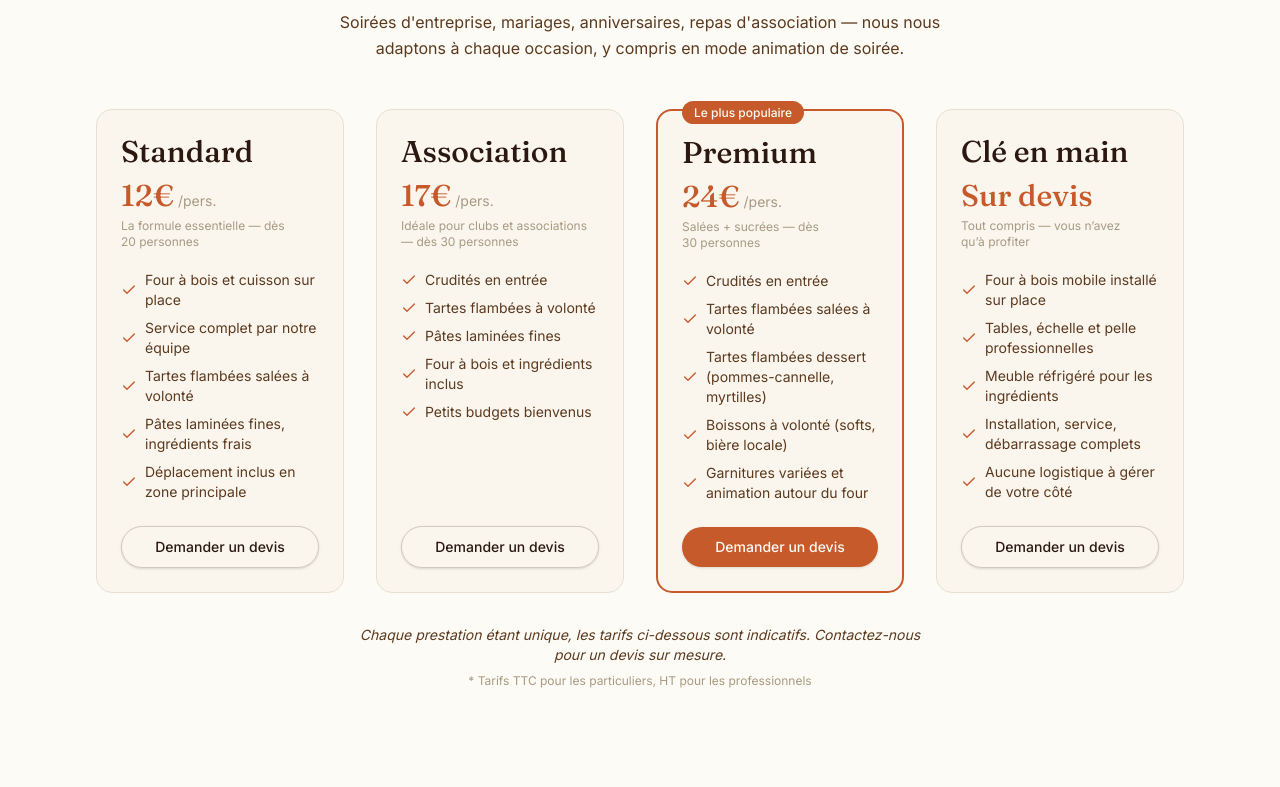
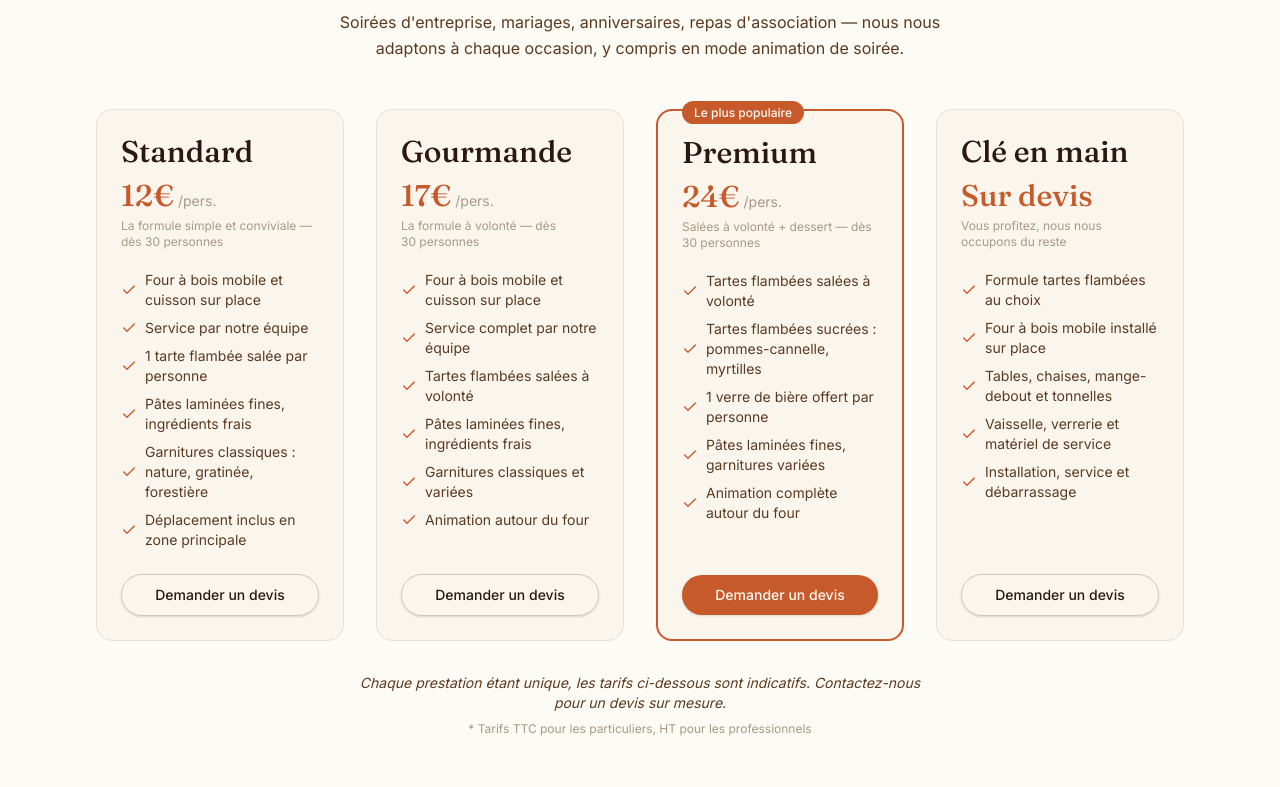
Before and after one commit to Sebluimeme/tarte-flambee-ruggieri, a Next.js app: page / in a window 1280 px wide. Shown: the part 1453-2240 px from the top of the page. Built offline with nearby package versions, Linux system fonts and the light colour scheme.

Commit message:
formules: propagation sur tout le site — Association→Gourmande, 35→30 personnes, features mises à jour

```diff
--- a/app/tarte-flambee-anniversaire/page.tsx
+++ b/app/tarte-flambee-anniversaire/page.tsx
@@ -7,7 +7,7 @@ import Galerie from '@/components/sections/Galerie'
 export const metadata: Metadata = {
   title: 'Tarte flambée à domicile pour votre anniversaire · Poivre & Salé',
   description:
-    "Tarte flambée au four à bois pour votre anniversaire en Alsace. Marc se déplace chez vous ou dans votre salle. Dès 12€/pers, min. 35 convives. Devis gratuit sous 24h.",
+    "Tarte flambée au four à bois pour votre anniversaire en Alsace. Marc se déplace chez vous ou dans votre salle. Dès 12€/pers, dès 30 convives. Devis gratuit sous 24h.",
   alternates: { canonical: '/tarte-flambee-anniversaire' },
 }
 
@@ -44,7 +44,7 @@ const FAQ = [
   },
   {
     q: "Quelle formule choisir pour un anniversaire de 25 personnes ?",
-    a: "La formule Standard (12€/pers, min. 35) est parfaite. Pour les grands groupes, la formule Association (17€/pers) avec crudités en entrée et tartes à volonté est idéale.",
+    a: "La formule Standard (12€/pers, dès 30 personnes) est parfaite pour les petits groupes. Pour les groupes plus grands, la formule Gourmande (17€/pers) avec tartes à volonté est idéale.",
   },
   {
     q: "Peut-on commander une tarte flambée sucrée pour le dessert ?",
@@ -150,11 +150,11 @@ export default function AnniversairePage() {
                 <span className="font-display text-4xl font-medium text-copper-400">12€</span>
                 <span className="font-sans text-sm text-cream-100/50">/pers.</span>
               </div>
-              <p className="font-sans text-sm text-cream-100/50 mb-5">35 personnes minimum</p>
+              <p className="font-sans text-sm text-cream-100/50 mb-5">dès 30 personnes</p>
               <ul className="space-y-2.5">
                 {[
-                  'Une tarte flambée par personne',
-                  'Recettes traditionnelles alsaciennes',
+                  '1 tarte flambée salée par personne',
+                  'Garnitures classiques : nature, gratinée, forestière',
                   'Four à bois et ingrédients inclus',
                   'Déplacement inclus en zone principale',
                 ].map((f) => (
@@ -169,18 +169,18 @@ export default function AnniversairePage() {
               <div className="inline-block px-3 py-0.5 rounded-full bg-cream-50/20 font-sans text-xs text-cream-50 mb-3">
                 Le plus choisi
               </div>
-              <h3 className="font-display text-2xl text-cream-50 mb-2">Association</h3>
+              <h3 className="font-display text-2xl text-cream-50 mb-2">Gourmande</h3>
               <div className="flex items-baseline gap-1 mb-1">
                 <span className="font-display text-4xl font-medium text-cream-50">17€</span>
                 <span className="font-sans text-sm text-cream-50/70">/pers.</span>
               </div>
-              <p className="font-sans text-sm text-cream-50/70 mb-5">35 personnes minimum</p>
+              <p className="font-sans text-sm text-cream-50/70 mb-5">dès 30 personnes</p>
               <ul className="space-y-2.5">
                 {[
-                  'Crudités en entrée',
-                  'Tartes flambées à volonté',
-                  'Pâtes laminées fines',
+                  'Tartes flambées salées à volonté',
+                  'Pâtes laminées fines, garnitures variées',
                   'Four à bois et ingrédients inclus',
+                  'Animation autour du four',
                 ].map((f) => (
                   <li key={f} className="flex items-start gap-2 font-sans text-sm text-cream-50/90">
                     <Check size={15} className="text-cream-50 mt-0.5 shrink-0" strokeWidth={1.75} />
--- a/app/tarte-flambee-association/page.tsx
+++ b/app/tarte-flambee-association/page.tsx
@@ -7,7 +7,7 @@ import Galerie from '@/components/sections/Galerie'
 export const metadata: Metadata = {
   title: "Tarte flambée pour votre repas d'association ou club · Poivre & Salé",
   description:
-    "Tarte flambée au four à bois pour votre repas d'association, club sportif ou amical en Alsace. Formule Association dès 17€/pers, min. 35. Devis gratuit sous 24h.",
+    "Tarte flambée au four à bois pour votre repas d'association ou club sportif ou amical en Alsace. Formule Gourmande dès 17€/pers, dès 30 personnes. Devis gratuit sous 24h.",
   alternates: { canonical: '/tarte-flambee-association' },
 }
 
@@ -21,7 +21,7 @@ const BADGES = [
 const AVANTAGES = [
   {
     title: 'Idéal pour les grands groupes',
-    desc: "La formule Association est conçue pour les repas collectifs : dès 30 personnes, crudités en entrée et tartes flambées à volonté. Simple, généreux, efficace.",
+    desc: "La formule Gourmande est conçue pour les repas collectifs : dès 30 personnes, tartes flambées à volonté. Simple, généreux, efficace.",
   },
   {
     title: 'Partout en Alsace et dans les Vosges',
@@ -39,7 +39,7 @@ const AVANTAGES = [
 
 const FAQ = [
   {
-    q: "La formule Association inclut-elle le déplacement ?",
+    q: "La formule Gourmande inclut-elle le déplacement ?",
     a: "Oui, le déplacement est inclus en zone principale (Alsace et Vosges, rayon ~80 km autour du Bonhomme). Pour les zones plus éloignées, un supplément modique peut s'appliquer — précisé dans le devis.",
   },
   {
@@ -77,7 +77,7 @@ export default function AssociationPage() {
             Tarte flambée pour votre repas d&apos;association ou club
           </h1>
           <p className="font-sans text-lg leading-relaxed text-cream-200/85 max-w-2xl mx-auto mb-8">
-            Marc anime votre repas associatif avec son four à bois. Crudités en entrée, flammekueche à volonté — la formule parfaite pour fédérer vos membres autour d&apos;un vrai moment alsacien.
+            Marc anime votre repas associatif avec son four à bois. Flammekueche à volonté — la formule parfaite pour fédérer vos membres autour d&apos;un vrai moment alsacien.
           </p>
 
           {/* Badges */}
@@ -114,7 +114,7 @@ export default function AssociationPage() {
       <section className="bg-cream-50 py-20 px-6 md:px-8">
         <div className="max-w-5xl mx-auto">
           <h2 className="font-display text-3xl md:text-4xl font-medium tracking-tight text-bark-900 text-center mb-12">
-            La formule taillée pour les associations
+            La formule taillée pour votre association
           </h2>
           <div className="grid md:grid-cols-2 gap-6">
             {AVANTAGES.map((av) => (
@@ -141,18 +141,18 @@ export default function AssociationPage() {
             Formule phare
           </p>
           <h2 className="font-display text-3xl md:text-4xl font-medium tracking-tight text-cream-50 mb-2">
-            Association
+            Gourmande
           </h2>
           <div className="flex items-baseline justify-center gap-1 mb-4">
             <span className="font-display text-5xl font-medium text-copper-400">17€</span>
-            <span className="font-sans text-base text-cream-100/50">/pers. · min. 35 personnes</span>
+            <span className="font-sans text-base text-cream-100/50">/pers. · dès 30 personnes</span>
           </div>
           <ul className="space-y-3 text-left max-w-sm mx-auto mb-8">
             {[
-              'Crudités en entrée',
-              'Tartes flambées à volonté',
-              'Pâtes laminées fines maison',
-              'Four à bois et ingrédients inclus',
+              'Tartes flambées salées à volonté',
+              'Pâtes laminées fines, ingrédients frais',
+              'Garnitures classiques et variées',
+              'Four à bois et animation inclus',
               'Installation et rangement complet',
               'Paiement le jour J — zéro acompte',
             ].map((feat) => (
--- a/app/tarte-flambee-mariage/page.tsx
+++ b/app/tarte-flambee-mariage/page.tsx
@@ -145,14 +145,14 @@ export default function MariagePage() {
           </h2>
           <div className="flex items-baseline justify-center gap-1 mb-4">
             <span className="font-display text-5xl font-medium text-copper-400">24€</span>
-            <span className="font-sans text-base text-cream-100/50">/pers. · min. 35 personnes</span>
+            <span className="font-sans text-base text-cream-100/50">/pers. · dès 30 personnes</span>
           </div>
           <ul className="space-y-3 text-left max-w-sm mx-auto mb-8">
             {[
-              'Crudités en entrée',
               'Tartes flambées salées à volonté',
+              'Garnitures classiques et variées',
               'Tartes flambées dessert (pommes-cannelle, myrtilles)',
-              'Boissons à volonté (softs, bière locale)',
+              '1 verre de bière offert par personne',
               'Animation autour du four à bois',
               'Installation et rangement complet',
             ].map((feat) => (
--- a/app/tarte-flambee-soiree-entreprise/page.tsx
+++ b/app/tarte-flambee-soiree-entreprise/page.tsx
@@ -52,7 +52,7 @@ const FAQ = [
   },
   {
     q: "Quelle formule choisir pour une soirée de fin d'année ?",
-    a: "La formule Standard (12€/pers, min. 35) est idéale pour les équipes avec budget maîtrisé. La formule Premium ou Clé en main est recommandée pour les grandes soirées avec service complet.",
+    a: "La formule Standard (12€/pers, dès 30 personnes) est idéale pour les équipes avec budget maîtrisé. La formule Gourmande (17€/pers) ou Clé en main est recommandée pour les grandes soirées avec service complet.",
   },
   {
     q: "Le four à bois nécessite-t-il un espace extérieur ?",
@@ -188,10 +188,10 @@ export default function SoireeEntreprisePage() {
                 <span className="font-display text-4xl font-medium text-copper-400">12€</span>
                 <span className="font-sans text-sm text-cream-100/50">/pers.</span>
               </div>
-              <p className="font-sans text-sm text-cream-100/50 mb-5">35 personnes minimum</p>
+              <p className="font-sans text-sm text-cream-100/50 mb-5">dès 30 personnes</p>
               <ul className="space-y-2.5 mb-6">
                 {[
-                  'Une tarte flambée par personne',
+                  '1 tarte flambée salée par personne',
                   'Four à bois et ingrédients inclus',
                   'Déplacement inclus',
                   'Facture TVA',
@@ -211,10 +211,10 @@ export default function SoireeEntreprisePage() {
               <p className="font-sans text-sm text-cream-50/70 mb-5">Adapté à votre événement</p>
               <ul className="space-y-2.5 mb-6">
                 {[
-                  'Four à bois + tables + matériel complet',
-                  'Meuble réfrigéré sur place',
-                  'Service personnalisé',
-                  'Installation et rangement complet',
+                  'Formule tartes flambées au choix',
+                  'Four à bois + tables, chaises, mange-debout',
+                  'Vaisselle, verrerie et matériel de service',
+                  'Installation, service et débarrassage',
                   'Facture TVA incluse',
                 ].map((f) => (
                   <li key={f} className="flex items-start gap-2 font-sans text-sm text-cream-50/90">
--- a/components/sections/Contact.tsx
+++ b/components/sections/Contact.tsx
@@ -45,7 +45,7 @@ const labelClass = "font-sans text-sm font-medium text-bark-900 mb-2 block";
 const FORMULES = [
   { value: "cle-en-main", label: "Clé en main (sur devis)" },
   { value: "standard", label: "Standard (12€/pers.)" },
-  { value: "association", label: "Association (17€/pers.)" },
+  { value: "gourmande", label: "Gourmande (17€/pers.)" },
   { value: "premium", label: "Premium (24€/pers.)" },
   { value: "indecis", label: "Je ne sais pas encore" },
 ];
@@ -223,7 +223,7 @@ export default function Contact() {
                     min={35}
                     value={form.convives}
                     onChange={handleChange}
-                    placeholder="Minimum 35 personnes"
+                    placeholder="Minimum 30 personnes"
                     className={inputClass}
                   />
                 </div>
--- a/components/sections/Faq.tsx
+++ b/components/sections/Faq.tsx
@@ -23,7 +23,7 @@ const faqs = [
   },
   {
     q: 'Proposez-vous des formules avec boissons ?',
-    a: "Oui, avec la formule Premium : softs et bière locale à volonté.",
+    a: "Oui, avec la formule Premium : 1 verre de bière offert par personne, plus des boissons en option avec la formule Clé en main.",
   },
   {
     q: 'Quel est le délai pour réserver ?',
--- a/components/sections/Formules.tsx
+++ b/components/sections/Formules.tsx
@@ -10,13 +10,14 @@ const formules = [
     name: 'Standard',
     price: '12€',
     unit: '/pers.',
-    label: 'La formule essentielle — dès 20 personnes',
+    label: 'La formule simple et conviviale — dès 30 personnes',
     badge: null,
     features: [
-      'Four à bois et cuisson sur place',
-      'Service complet par notre équipe',
-      'Tartes flambées salées à volonté',
+      'Four à bois mobile et cuisson sur place',
+      'Service par notre équipe',
+      '1 tarte flambée salée par personne',
       'Pâtes laminées fines, ingrédients frais',
+      'Garnitures classiques : nature, gratinée, forestière',
       'Déplacement inclus en zone principale',
     ],
     highlight: false,
@@ -24,17 +25,18 @@ const formules = [
     border: 'border-stone-200',
   },
   {
-    name: 'Association',
+    name: 'Gourmande',
     price: '17€',
     unit: '/pers.',
-    label: 'Idéale pour clubs et associations — dès 30 personnes',
+    label: 'La formule à volonté — dès 30 personnes',
     badge: null,
     features: [
-      'Crudités en entrée',
-      'Tartes flambées à volonté',
-      'Pâtes laminées fines',
-      'Four à bois et ingrédients inclus',
-      'Petits budgets bienvenus',
+      'Four à bois mobile et cuisson sur place',
+      'Service complet par notre équipe',
+      'Tartes flambées salées à volonté',
+      'Pâtes laminées fines, ingrédients frais',
+      'Garnitures classiques et variées',
+      'Animation autour du four',
     ],
     highlight: false,
     bg: 'bg-cream-100',
@@ -44,14 +46,14 @@ const formules = [
     name: 'Premium',
     price: '24€',
     unit: '/pers.',
-    label: 'Salées + sucrées — dès 30 personnes',
+    label: 'Salées à volonté + dessert — dès 30 personnes',
     badge: 'Le plus populaire',
     features: [
-      'Crudités en entrée',
       'Tartes flambées salées à volonté',
-      'Tartes flambées dessert (pommes-cannelle, myrtilles)',
-      'Boissons à volonté (softs, bière locale)',
-      'Garnitures variées et animation autour du four',
+      'Tartes flambées sucrées : pommes-cannelle, myrtilles',
+      '1 verre de bière offert par personne',
+      'Pâtes laminées fines, garnitures variées',
+      'Animation complète autour du four',
     ],
     highlight: true,
     bg: 'bg-cream-100',
@@ -61,14 +63,14 @@ const formules = [
     name: 'Clé en main',
     price: 'Sur devis',
     unit: '',
-    label: 'Tout compris — vous n’avez qu’à profiter',
+    label: 'Vous profitez, nous nous occupons du reste',
     badge: null,
     features: [
+      'Formule tartes flambées au choix',
       'Four à bois mobile installé sur place',
-      'Tables, échelle et pelle professionnelles',
-      'Meuble réfrigéré pour les ingrédients',
-      'Installation, service, débarrassage complets',
-      'Aucune logistique à gérer de votre côté',
+      'Tables, chaises, mange-debout et tonnelles',
+      'Vaisselle, verrerie et matériel de service',
+      'Installation, service et débarrassage',
     ],
     highlight: false,
     bg: 'bg-cream-100',
--- a/components/sections/Occasions.tsx
+++ b/components/sections/Occasions.tsx
@@ -36,7 +36,7 @@ const OCCASIONS = [
     title: "Associations & clubs",
     href: "/tarte-flambee-association",
     description:
-      "Repas de club sportif, association culturelle, comité des fêtes. Formule Association dès 30 personnes, 17€/pers. tout compris, règlement le jour J.",
+      "Repas de club sportif, association culturelle, comité des fêtes. Formule Gourmande dès 30 personnes, 17€/pers. tout compris, règlement le jour J.",
     tags: ["Dès 30 pers.", "17€/pers.", "Salle des fêtes ou chapiteau"],
     img: "/media/IMG_8191.jpg",
     alt: "Repas d'association autour d'une tarte flambée",
```
